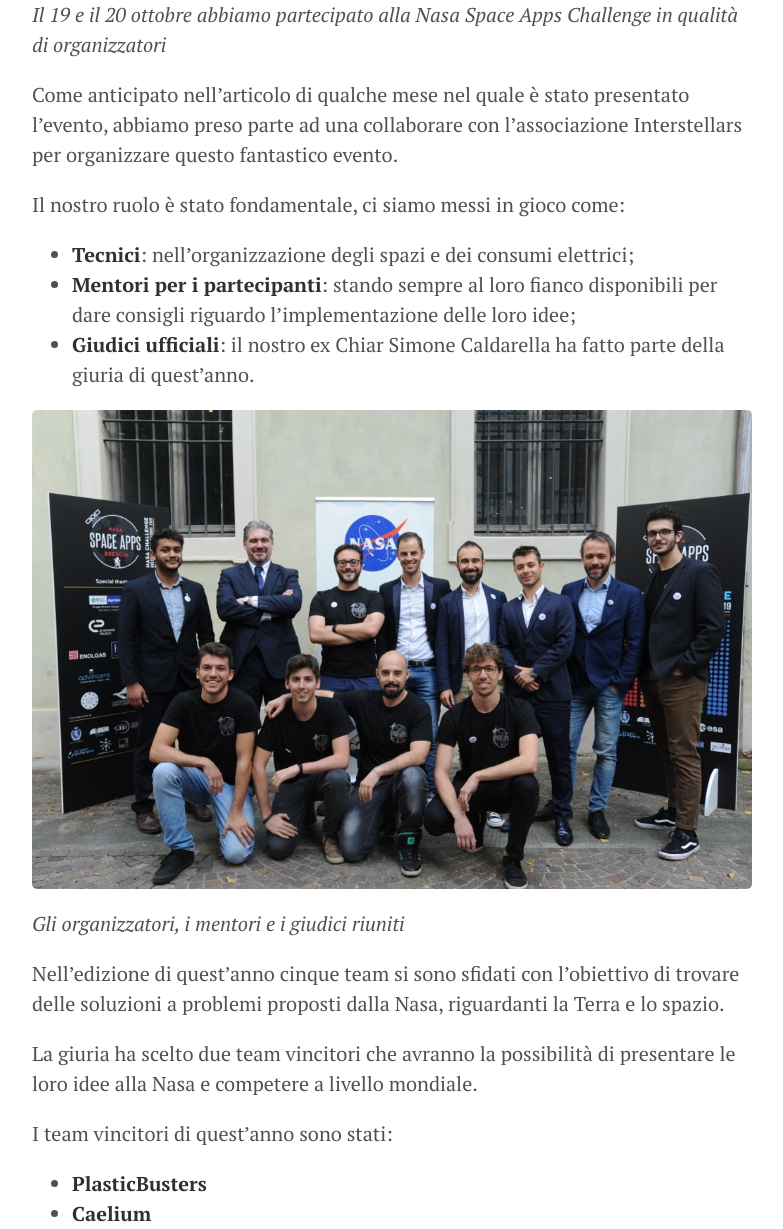
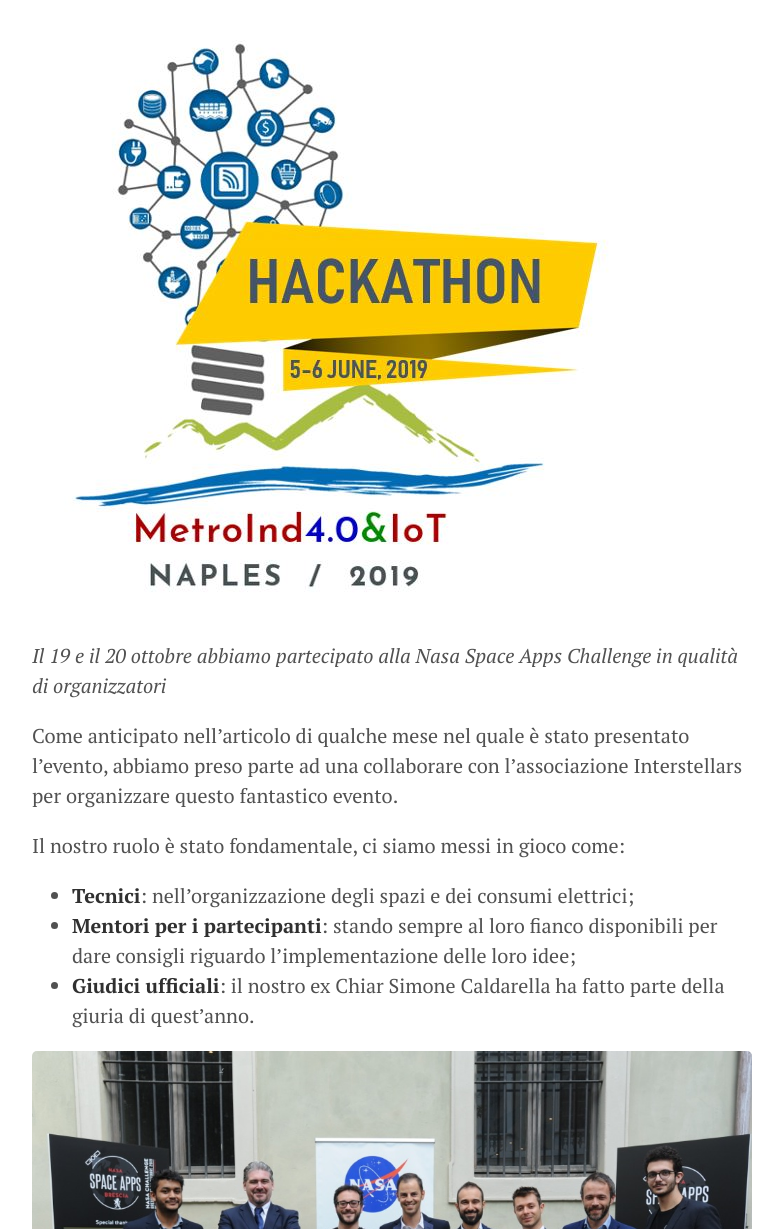
Before and after one commit to ieee-brescia/ieee-brescia.github.io, a Jekyll site: the page built from _posts/2019-11-01-Weekend-alla-Space-Apps.md, in a window 1280 px wide. Shown: the part 552-1781 px from the top of the page, without its empty margins (248-1031 px from the left). Built offline with Jekyll 4.4.1, drawn with Linux system fonts in a browser that asks for light colours; grey boxes are pictures that could not be loaded.

Commit message:
Update 2019-11-01-Weekend-alla-Space-Apps.md

```diff
--- a/_posts/2019-11-01-Weekend-alla-Space-Apps.md
+++ b/_posts/2019-11-01-Weekend-alla-Space-Apps.md
@@ -6,6 +6,7 @@
 
 ![Header](/images/header_Weekend_alla_Space_Apps.JPG)
 
+![Header](/images/header_hackathon.jpg)
 *Il 19 e il 20 ottobre abbiamo partecipato alla Nasa Space Apps Challenge in qualità di organizzatori*
 
 Come anticipato nell’articolo di qualche mese nel quale è stato presentato l’evento, abbiamo preso parte ad una collaborare con l’associazione Interstellars per organizzare questo fantastico evento.
@@ -17,7 +18,6 @@
 * **Giudici ufficiali**: il nostro ex Chiar Simone Caldarella ha fatto parte della giuria di quest’anno.
 
 ![Image](/images/image_Weekend_alla Space_Apps.jpeg)
-
 *Gli organizzatori, i mentori e i giudici riuniti*
 
 Nell’edizione di quest’anno cinque team si sono sfidati con l’obiettivo di trovare delle soluzioni a problemi proposti dalla Nasa, riguardanti la Terra e lo spazio.
@@ -30,7 +30,6 @@
 * **Caelium**
 
 ![Footer](/images/footer_Weekend_alla_Space_Apps.JPG)
-
 *I team al lavoro per implementare le loro soluzioni ai problemi proposti dalla Nasa*
 
 Per avere qualche informazione in più riguardo alle soluzioni proposte dai vincitori è possibile consultare [la pagina dell’evento](https://2019.spaceappschallenge.org/locations/brescia-italy/).
```
